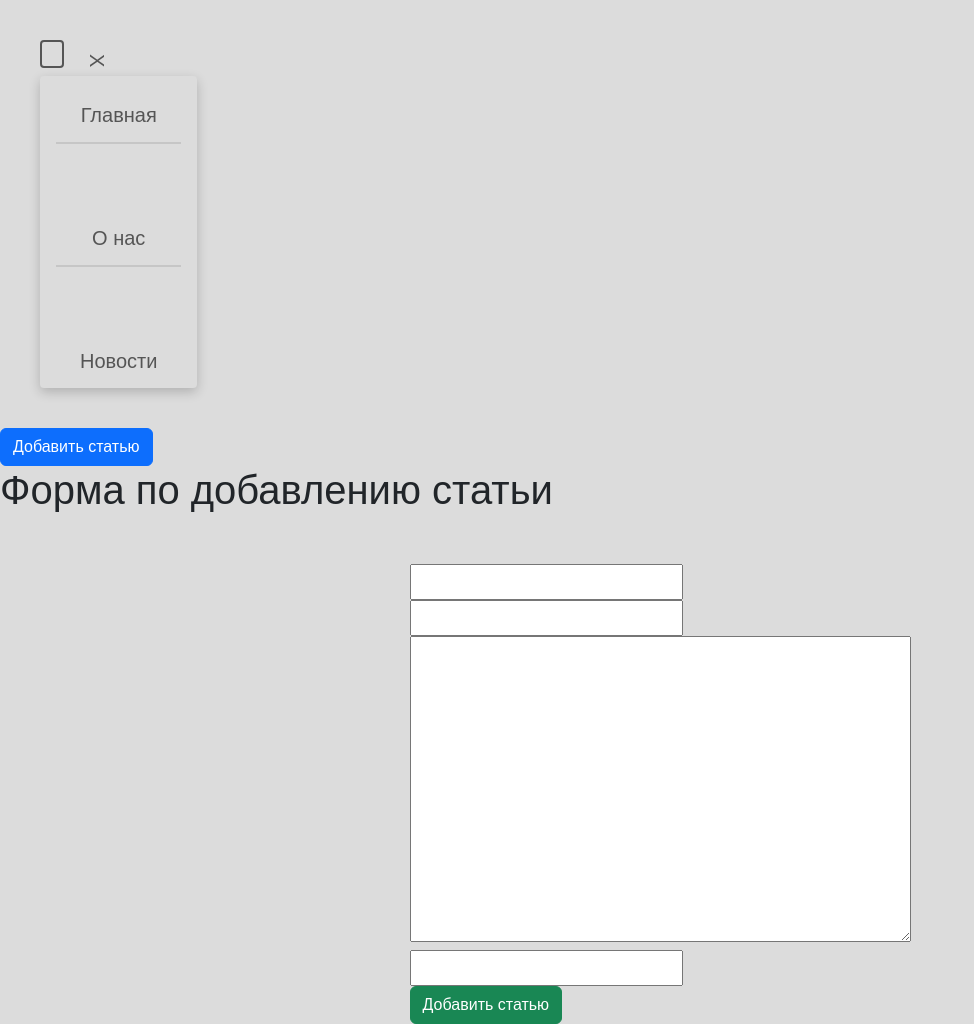
After one commit to Krashper/first_django_project, a Django app: page /news/create/ in a window 1280 px wide, after a click that opens the changed part. The commit adds this page. Shown: the whole page, without its empty margins (0-974 px from the left). Run offline with Django 4.2, Linux system fonts and the light colour scheme.

Commit message:
finished version

```diff
--- a/main/static/main/css/style.css
+++ b/main/static/main/css/style.css
@@ -1,133 +1,122 @@
-@import url(//netdna.bootstrapcdn.com/font-awesome/4.0.3/css/font-awesome.css);
-
-@import url(https://fonts.googleapis.com/css?family=Titillium+Web:300);
-main {
-    width: 80%;
-    margin-left: 300px;
+:root {
+  --primColor: #dcdcdc;
+  --secoColor: #555555;
+  --cornerRad: 4px;
 }
-.fa-2x {
-font-size: 2em;
+body {
+  background-color: var(--primColor);
+  font-family: Arial, Helvetica, sans-serif;
+  font-size: 20px;
 }
-.fa {
-position: relative;
-display: table-cell;
-width: 60px;
-height: 36px;
-text-align: center;
-vertical-align: middle;
-font-size:20px;
+details {
+  margin: 40px;
 }
-
-
-.main-menu:hover,nav.main-menu.expanded {
-width:250px;
-overflow:visible;
+summary {
+  writing-mode: vertical-lr;
+  text-align: center;
+  padding: 12px 10px;
+  width: 23px;
+  height: 17px;
+  background-color: var(--primColor);
+  border: 2px solid var(--secoColor);
+  border-radius: var(--cornerRad);
+  color: var(--secoColor);
+  cursor: pointer;
+  user-select: none;
+  outline: none;
+  transition: transform 200ms ease-in-out 0s;
 }
-
-.main-menu {
-background:#212121;
-border-right:1px solid #e5e5e5;
-position:absolute;
-top:0;
-bottom:0;
-height:100%;
-left:0;
-width:60px;
-overflow:hidden;
--webkit-transition:width .05s linear;
-transition:width .05s linear;
--webkit-transform:translateZ(0) scale(1,1);
-z-index:1000;
+summary::before,
+summary::after {
+  position: static;
+  top: 0;
+  left: 0;
 }
-
-.main-menu>ul {
-margin:7px 0;
+summary::before {
+  content: "";
 }
-
-.main-menu li {
-position:relative;
-display:block;
-width:250px;
+summary::after {
+  content: "III";
+  letter-spacing: -1px;
 }
-
-.main-menu li>a {
-position:relative;
-display:table;
-border-collapse:collapse;
-border-spacing:0;
-color:#999;
- font-family: arial;
-font-size: 14px;
-text-decoration:none;
--webkit-transform:translateZ(0) scale(1,1);
--webkit-transition:all .1s linear;
-transition:all .1s linear;
-
+summary:hover {
+  transform: scale(1.1);
 }
-
-.main-menu .nav-icon {
-position:relative;
-display:table-cell;
-width:60px;
-height:36px;
-text-align:center;
-vertical-align:middle;
-font-size:18px;
+summary::marker {
+  font-size: 0;
 }
-
-.main-menu .nav-text {
-position:relative;
-display:table-cell;
-vertical-align:middle;
-width:190px;
-  font-family: 'Titillium Web', sans-serif;
+summary::-webkit-details-marker {
+  display: none;
 }
-
-.main-menu>ul.logout {
-position:absolute;
-left:0;
-bottom:0;
+details[open] .menu {
+  animation-name: menuAnim;
 }
-
-.no-touch .scrollable.hover {
-overflow-y:hidden;
+details[open] summary::before {
+  content: "X";
 }
-
-.no-touch .scrollable.hover:hover {
-overflow-y:auto;
-overflow:visible;
+details[open] summary::after {
+  content: "";
 }
-
-a:hover,a:focus {
-text-decoration:none;
+.menu {
+  height: 0;
+  width: fit-content;
+  border-radius: var(--cornerRad);
+  background-color: var(--primColor);
+  box-shadow: 0 4px 12px 0 rgba(0, 0, 0, 0.2);
+  margin-top: 8px;
+  display: flex;
+  flex-direction: column;
+  justify-content: space-between;
+  overflow: hidden;
+  animation: closeMenu 300ms ease-in-out forwards;
 }
-
-nav {
--webkit-user-select:none;
--moz-user-select:none;
--ms-user-select:none;
--o-user-select:none;
-user-select:none;
+.menu a {
+  padding: 12px 24px;
+  margin: 0 16px;
+  color: var(--secoColor);
+  border-bottom: 2px solid rgba(0, 0, 0, 0.1);
+  text-decoration: none;
+  text-align: center;
+  transition: filter 200ms linear 0s;
 }
-
-nav ul,nav li {
-outline:0;
-margin:0;
-padding:0;
+.menu a:nth-of-type(1) {
+  padding-top: 24px;
 }
-.main-menu li:hover>a,nav.main-menu li.active>a,.dropdown-menu>li>a:hover,.dropdown-menu>li>a:focus,.dropdown-menu>.active>a,.dropdown-menu>.active>a:hover,.dropdown-menu>.active>a:focus,.no-touch .dashboard-page nav.dashboard-menu ul li:hover a,.dashboard-page nav.dashboard-menu ul li.active a {
-color:#fff;
-background-color:#000000;
+.menu a:nth-last-of-type(1) {
+  border-bottom: none;
 }
-.area {
-float: left;
-background: #e2e2e2;
-width: 100%;
-height: 100%;
+.menu a:hover {
+  filter: brightness(200%);
 }
-@font-face {
-  font-family: 'Titillium Web';
-  font-style: normal;
-  font-weight: 300;
-  src: local('Titillium WebLight'), local('TitilliumWeb-Light'), url(http://themes.googleusercontent.com/static/fonts/titilliumweb/v2/anMUvcNT0H1YN4FII8wpr24bNCNEoFTpS2BTjF6FB5E.woff) format('woff');
+details::before {
+  content: "← Click This Button";
+  color: var(--secoColor);
+  position: absolute;
+  margin-left: 80px;
+  padding: 10px 10px;
+  opacity: 0.4;
 }
+details[open]::before {
+  animation: fadeMe 300ms linear forwards;
+}
+@keyframes menuAnim {
+  0% {
+    height: 0;
+  }
+  100% {
+    height: 312px;
+  }
+}
+@keyframes fadeMe {
+  0% {
+    opacity: 0.4;
+  }
+  100% {
+    opacity: 0;
+  }
+}
+form {
+  margin-left: 32%;
+  width: 500px;
+  margin-top: 50px;
+}
--- a/main/templates/main/layout.html
+++ b/main/templates/main/layout.html
@@ -12,40 +12,15 @@
   </head>
 </head>
 <body>
-    <div class="area"></div><nav class="main-menu">
-        <ul>
-            <li>
-                <a href="{% url 'home' %}">
-                    <i class="fa fa-home fa-2x"></i>
-                    <span class="nav-text">
-                       Главная
-                    </span>
-                </a>
-
-            </li>
-
-        <ul class="logout">
-            <li>
-               <a href="{% url 'about' %}">
-                     <i class="fa fa-info fa-2x"></i>
-                    <span class="nav-text">
-                        О нас
-                    </span>
-                </a>
-            </li>
-        </ul>
-
-        <ul class="logout">
-            <li>
-               <a href="{% url 'news_home' %}">
-                    <i class="fa-duotone fa-file"></i>
-                    <span class="nav-text">
-                        Новости
-                    </span>
-                </a>
-            </li>
-        </ul>
-    </nav>
+    <details>
+        <summary></summary>
+        <nav class="menu">
+          <a href="{% url 'home' %}">Главная</a>
+          <a href="{% url 'about' %}">О нас</a>
+          <a href="{% url 'news_home' %}">Новости</a>
+        </nav>
+    </details>
+    <a href="{% url 'create' %}"><button type="button" class="btn btn-primary">Добавить статью</button></a>
     <main>
         {% block content %}
         {% endblock %}
--- /dev/null
+++ b/news/forms.py
@@ -0,0 +1,26 @@
+from .models import Articles
+from django.forms import ModelForm, TextInput, DateTimeInput, Textarea
+
+class ArticlesForm(ModelForm):
+    class Meta:
+        model = Articles
+        fields = ['title', 'anons', 'full_text', 'date']
+
+        widget = {
+            'title': TextInput(attrs={
+                'class': 'form-control',
+                'placeholder': 'Название статьи'
+            }),
+            'anons': TextInput(attrs={
+                'class': 'form-control',
+                'placeholder': 'Анонс статьи'
+            }),
+            'date': DateTimeInput(attrs={
+                'class': 'form-control',
+                'placeholder': 'Дата публикации'
+            }),
+            'full_text': Textarea(attrs={
+                'class': 'form-control',
+                'placeholder': 'Текст статьи'
+            }),
+        }
--- a/news/models.py
+++ b/news/models.py
@@ -5,11 +5,14 @@ class Articles(models.Model):
     title = models.CharField('Название', max_length=50)
     anons = models.CharField('Анонс', max_length=250)
     full_text = models.TextField('Статья')
-    data = models.DateTimeField('Дата публикации')
+    date = models.DateTimeField('Дата публикации')
 
     def __str__(self):
         return self.title
 
+    def get_absolute_url(self):
+        return f'/news/{self.id}'
+
     class Meta:
         verbose_name = 'Новость'
         verbose_name_plural = 'Новости'
--- /dev/null
+++ b/news/templates/news/create.html
@@ -0,0 +1,17 @@
+{% extends 'main/layout.html' %}
+
+{% block title %}Форма по добавлению статьи{% endblock %}
+{% block content %}
+    <div class="features">
+        <h1>Форма по добавлению статьи</h1>
+        <form method="post">
+            {% csrf_token %}
+            {{ form.title }} <br>
+            {{ form.anons }} <br>
+            {{ form.full_text }} <br>
+            {{ form.date }} <br>
+            <span>{{ error }}</span>
+            <button class="btn btn-success" type="submit">Добавить статью</button>
+        </form>
+    </div>
+{% endblock %}
--- a/news/urls.py
+++ b/news/urls.py
@@ -3,4 +3,8 @@ from . import views
 
 urlpatterns = [
     path('', views.news_home, name='news_home'),
+    path('create/', views.create, name='create'),
+    path('<int:pk>', views.NewsDetailView.as_view(), name='news-detail'),
+    path('<int:pk>/update', views.NewsUpdateView.as_view(), name='news-update'),
+    path('<int:pk>/delete', views.NewsDeleteView.as_view(), name='news-delete')
 ]
--- a/news/views.py
+++ b/news/views.py
@@ -1,5 +1,41 @@
-from django.shortcuts import render
+from django.shortcuts import render, redirect
+from .models import Articles
+from .forms import ArticlesForm
+from django.views.generic import DetailView, UpdateView, DeleteView
 
 # Create your views here.
 def news_home(request):
-    return render(request, 'news/news_home.html')
+    news = Articles.objects.order_by('-date')
+    return render(request, 'news/news_home.html', {'news': news})
+
+class NewsDetailView(DetailView):
+    model = Articles
+    template_name = 'news/details_view.html'
+    context_object_name = 'article'
+
+class NewsUpdateView(UpdateView):
+    model = Articles
+    template_name = 'news/create.html'
+
+    form_class = ArticlesForm
+
+class NewsDeleteView(DeleteView):
+    model = Articles
+    success_url = '/news'
+    template_name = 'news/news-delete.html'
+
+def create(request):
+    error = ''
+    if request.method == 'POST':
+        form = ArticlesForm(request.POST)
+        if form.is_valid():
+            form.save()
+            return redirect('home')
+        else:
+            error = 'Форма была неверной'
+    form = ArticlesForm()
+    data = {
+        'form': form,
+        'error': error
+    }
+    return render(request, 'news/create.html', data)
```
Also changed, not shown: news/templates/news/details_view.html (added, +12 -0 lines), news/templates/news/news-delete.html (added, +12 -0 lines), news/templates/news/news_home.html (+10 -0 lines), db.sqlite3, news/migrations/0002_alter_articles_options_rename_data_articles_date.py (added).
